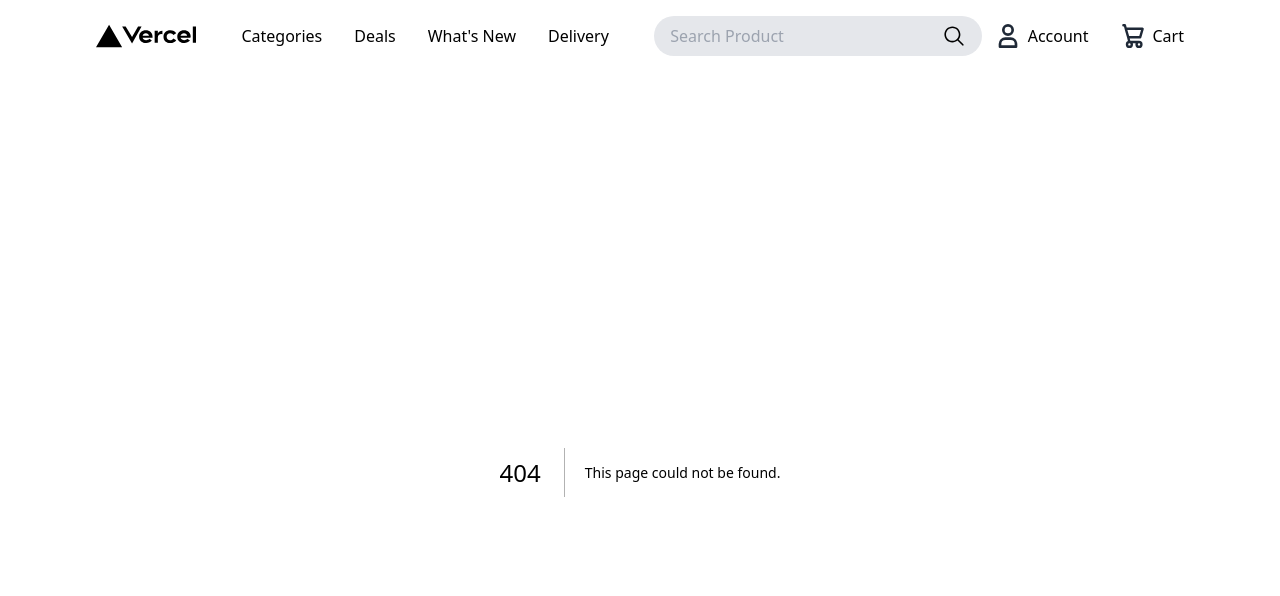
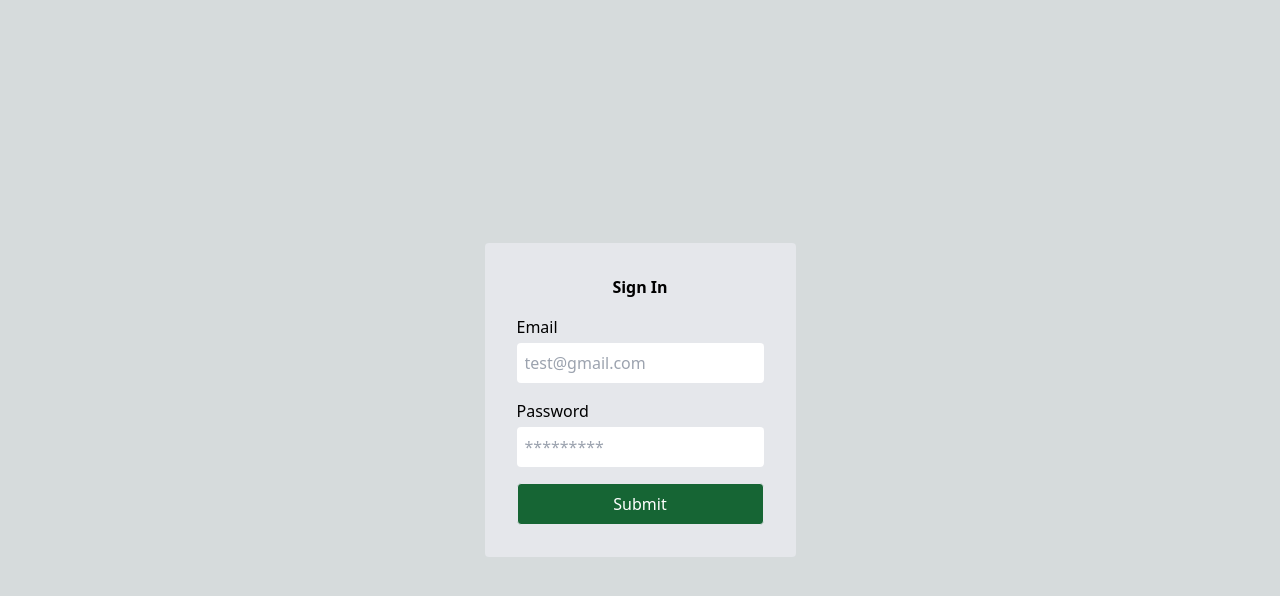
Before and after one commit to chiragbairwa/ecommerce, a Next.js app: page /signin in a window 1280 px wide. Before the commit this address had no page. Shown: the top 596 px of the page. Built offline with nearby package versions, Linux system fonts and the light colour scheme.

Commit message:
new routes for Auth + signin validations

```diff
--- a/package.json
+++ b/package.json
@@ -19,6 +19,7 @@
     "postcss": "8.4.25",
     "react": "18.2.0",
     "react-dom": "18.2.0",
+    "react-hook-form": "^7.45.1",
     "tailwindcss": "3.3.2",
     "typescript": "5.1.6"
   }
--- /dev/null
+++ b/src/app/(dashboard)/layout.tsx
@@ -0,0 +1,27 @@
+import '../globals.css'
+import type { Metadata } from 'next'
+import Navbar from './components/navbar'
+
+// import { Inter } from 'next/font/google'
+
+// const inter = Inter({ subsets: ['latin'] })
+
+export const metadata: Metadata = {
+  title: 'Ecommerce',
+  description: 'Generated by create next app',
+}
+
+export default function RootLayout({
+  children,
+}: {
+  children: React.ReactNode
+}) {
+  return (
+    <html lang="en">
+      {/* <body className={inter.className}>{children}</body> */}
+      <body>
+        <Navbar />
+        {children}</body>
+    </html>
+  )
+}
--- a/src/app/page.tsx
+++ b/src/app/(dashboard)/page.tsx
@@ -107,7 +107,7 @@ export default function Home() {
             <p className='p-4 pr-48 font-bold text-xl'>Frequently Asked Questions</p>
             <p className='p-4 pt-0 pr-48 text-sm'>Updates on safe Shopping in our Stores</p>
           </div>
-            <img src='/faq.svg' className='w-full' width="90" />
+            <img src='/faq.svg' className='w-full' width="100" />
         </div>
 
         <div className='rounded border flex flex-col justify-between'>
--- a/src/app/layout.tsx
+++ b/src/app/(login)/layout.tsx
@@ -1,9 +1,6 @@
-import './globals.css'
+import '../globals.css'
 import type { Metadata } from 'next'
-import Navbar from './components/navbar'
-
 // import { Inter } from 'next/font/google'
-
 // const inter = Inter({ subsets: ['latin'] })
 
 export const metadata: Metadata = {
@@ -19,9 +16,7 @@ export default function RootLayout({
   return (
     <html lang="en">
       {/* <body className={inter.className}>{children}</body> */}
-      <body>
-        <Navbar />
-        {children}</body>
+      <body>{children}</body>
     </html>
   )
 }
--- /dev/null
+++ b/src/app/(login)/signin/page.tsx
@@ -0,0 +1,47 @@
+"use client";
+
+import { useEffect, useState } from 'react';
+// import Link from 'next/link'
+
+import { useForm } from 'react-hook-form'
+
+type FormData = {
+  email: string;
+  password: string;
+};
+
+
+export default function SignIn() {
+  const [formData , setformData] = useState<FormData>({
+    email : "",
+    password : ""
+  });
+
+  useEffect(()=>{},[formData])
+
+  const { register, handleSubmit, formState: { errors } } = useForm<FormData>({
+    defaultValues: {
+      email: '',
+      password: ''
+    }
+  });
+  const onSubmit = (data: any) => {
+    console.log(data);
+  };
+
+  return (
+    <main className="flex items-center justify-center h-screen text-black px-24">
+
+      <form onSubmit={handleSubmit(onSubmit)} className='flex flex-col gap-4 w-fit bg-gray-200 rounded p-8'>
+        <strong className='m-auto'>Sign In</strong>
+        <label>Email</label>
+        <input type='email' {...register("email")} required className='p-2 rounded -mt-3' placeholder='test@gmail.com'/>
+
+        <label>Password</label>
+        <input type='password' {...register("password")} required className='p-2 rounded -mt-3' placeholder='*********'/>
+
+        <input type="submit" className='p-2 rounded border text-white bg-green-800 cursor-pointer' defaultValue="Login" />
+      </form>
+    </main>
+  )
+}
--- /dev/null
+++ b/src/app/(login)/signup/page.tsx
@@ -0,0 +1,9 @@
+import Link from 'next/link'
+
+export default function SignIn() {
+  return (
+    <main className="bg-white text-black px-24">
+
+    </main>
+  )
+}
--- /dev/null
+++ b/src/app/api/auth/[...nextauth]/route.ts
@@ -0,0 +1,13 @@
+import NextAuth from "next-auth"
+import GithubProvider from "next-auth/providers/github"
+
+const handler = NextAuth({
+  providers: [
+    GithubProvider({
+      clientId:<any> process.env.GITHUB_ID,
+      clientSecret:<any> process.env.GITHUB_SECRET,
+    }),
+  ],
+});
+
+export { handler as GET, handler as POST };
```
Also changed, not shown: src/app/(dashboard)/components/navbar.tsx (renamed from src/app/components/navbar.tsx), src/app/(dashboard)/components/productCard.tsx (renamed from src/app/components/productCard.tsx), src/app/(dashboard)/order/page.tsx (renamed from src/app/order/page.tsx), src/app/(dashboard)/product/page.tsx (renamed from src/app/product/page.tsx), 1 other file (tests, documents, lock files or other folders).
